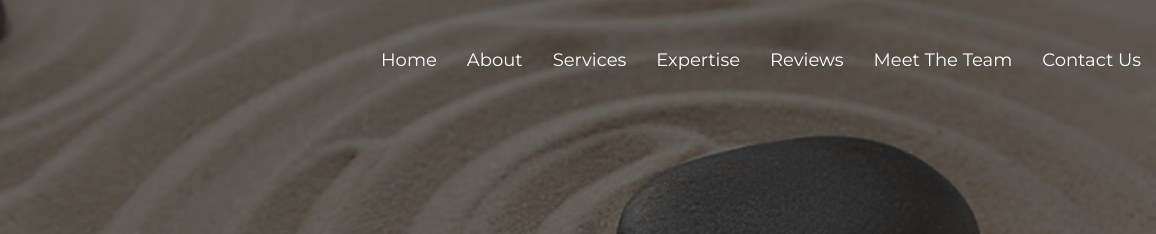
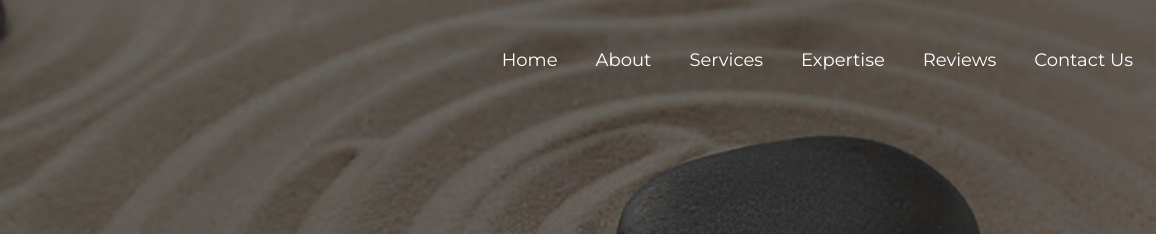
Before and after one commit to bali-on-the-horizon/bali-on-the-horizon, a plain HTML site: page terms-and-conditions.html in a window 1280 px wide. Shown: the top 234 px of the page, 124-1280 px from the left. Drawn offline with nearby package versions, Linux system fonts and the light colour scheme.

Commit message:
Update terms-and-conditions.html

```diff
--- a/terms-and-conditions.html
+++ b/terms-and-conditions.html
@@ -44,14 +44,12 @@
           <div class="navbar-collapse collapse justify-content-end justify-content-lg-end">
             <ul class="nav navbar-nav">
 
-              <li class="nav-item"><a href="index.html#home" style="font-size: 18px; color: white;"><span>Home</span></a></li>
-              <li class="nav-item"><a href="index.html#about" style="font-size: 18px; color: white;"><span>About</span></a></li>
-              <li class="nav-item"><a href="index.html#services" style="font-size: 18px; color: white;"><span>Services</span></a></li>
-              <li class="nav-item"><a href="index.html#why-choose-us" style="font-size: 18px; color: white;"><span>Expertise</span></a></li>
-              <li class="nav-item"><a href="index.html#reviews" style="font-size: 18px; color: white;"><span>Reviews</span></a></li>
-              <li class="nav-item"><a href="team.html" style="font-size: 18px; color: white;"><span>Meet the Team</span></a></li>
-
-              <li class="nav-item"><a href="index.html#contact-us" style="font-size: 18px; color: white;"><span>Contact Us</span></a></li>
+              <li class="nav-item"><a class="nav-link" href="index.html#home"><span>Home</span></a></li>
+              <li class="nav-item"><a class="nav-link" href="index.html#about"><span>About</span></a></li>
+              <li class="nav-item"><a class="nav-link" href="index.html#services"><span>Services</span></a></li>
+              <li class="nav-item"><a class="nav-link" href="index.html#why-choose-us"><span>Expertise</span></a></li>
+              <li class="nav-item"><a class="nav-link" href="index.html#reviews"><span>Reviews</span></a></li>
+              <li class="nav-item"><a class="nav-link" href="index.html#contact-us"><span>Contact Us</span></a></li>
             </ul>
           </div>
         </div>
```
